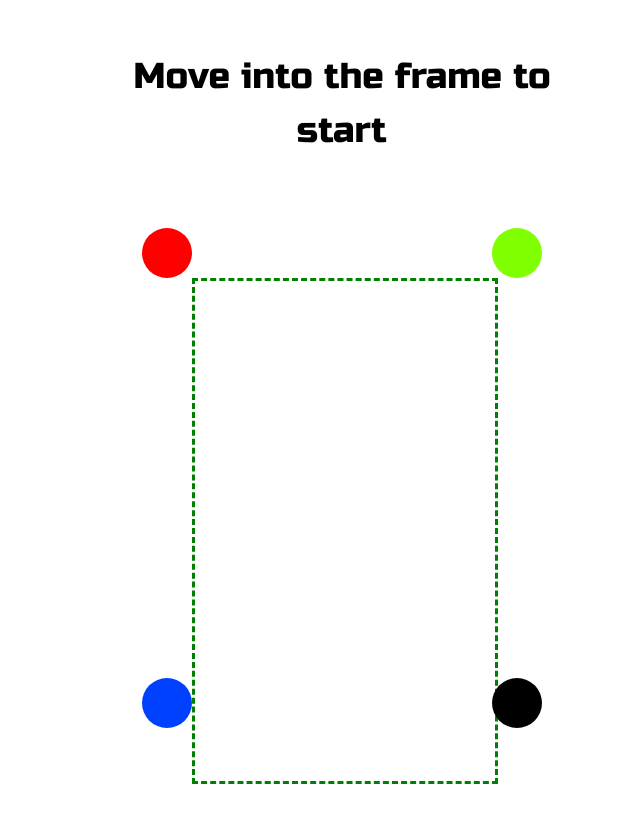
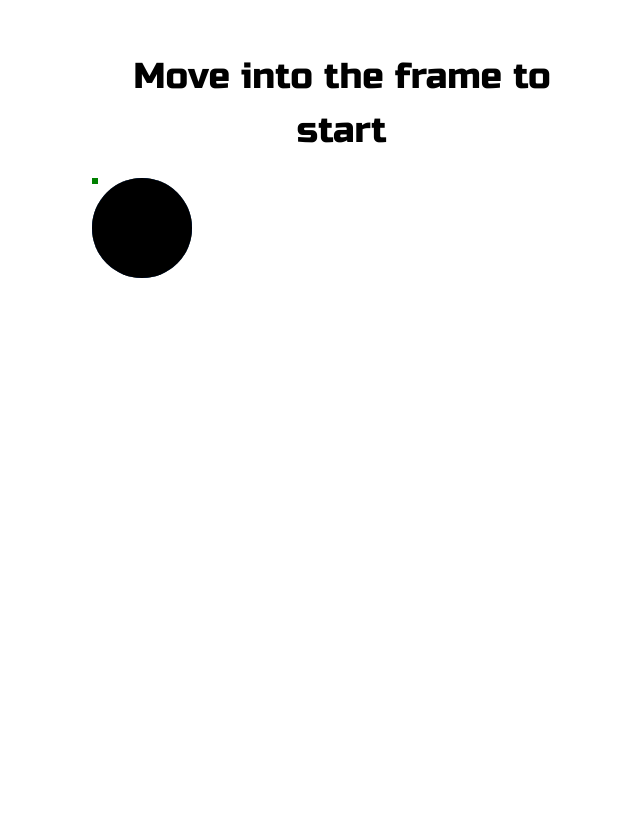
Before and after one commit to dafolk/fit-quest, a Next.js app: page /tutorial in a window 1280 px wide. Shown: the top 822 px of the page, without its empty margins (298-938 px from the left). Built offline with nearby package versions, Linux system fonts and the light colour scheme; no server answers.

Commit message:
Add files via upload

```diff
--- a/components/Frame/index.js
+++ b/components/Frame/index.js
@@ -1,15 +1,15 @@
 import { Box } from "@mui/material";
 
-const Frame = ({ borderColor }) => {
+const Frame = ({ borderColor, w, h, x, y }) => {
   return (
     <Box
       sx={{
         border: `dashed ${borderColor}`,
-        width: "300px",
-        height: "500px",
+        width: `${w}px`,
+        height: `${h}px`,
         position: "absolute",
-        zIndex: 2,
-        transform: "translate(100px, 100px)",
+        zIndex: 3,
+        transform: `translate(${x}px, ${y}px)`,
       }}
     ></Box>
   );
--- a/components/Target/index.js
+++ b/components/Target/index.js
@@ -6,10 +6,10 @@
       sx={{
         bgcolor: "black",
         position: "absolute",
-        zIndex: 3,
-        transform: `translate(${x}, ${y})`,
-        width: "50px",
-        height: "50px",
+        zIndex: 4,
+        transform: `translate(${x}px, ${y}px)`,
+        width: "100px",
+        height: "100px",
       }}
       alt={alt}
       src={src}
--- a/components/WebCam/index.js
+++ b/components/WebCam/index.js
@@ -1,9 +1,12 @@
+import { Box, Container } from "@mui/material";
+import React, { useRef, useEffect, useState } from "react";
 import Webcam from "react-webcam";
 
-const WebCam = ({ WebCamRef, CanvasRef }) => {
+const WebCam = ({webcamRef, canvasRef}) => {
   return (
+    <Box>
       <Webcam
-      ref={WebCamRef}
+        ref={webcamRef}
         style={{
           position: "absolute",
           marginLeft: "auto",
@@ -12,16 +15,32 @@
           right: 0,
           textAlign: "center",
           zIndex: 1,
-        width: 500,
-        height: 700,
+          width: 620,
+          height: 720,
           borderRadius: "10px",
-        transform: "scaleX(-1)",
         }}
         videoConstraints={{
-        width: 500,
-        height: 700,
+          width: 620,
+          height: 720,
         }}
       />
+      <canvas
+
+        ref={canvasRef}
+        className="output_canvas"
+        style={{
+          position: "absolute",
+          marginLeft: "auto",
+          marginRight: "auto",
+          left: 0,
+          right: 0,
+          textAlign: "center",
+          zIndex: 2,
+          width: 620,
+          height: 720,
+        }}
+      ></canvas>
+    </Box>
   );
 };
 
```
Lines whose indentation alone changed are shown as unchanged.
